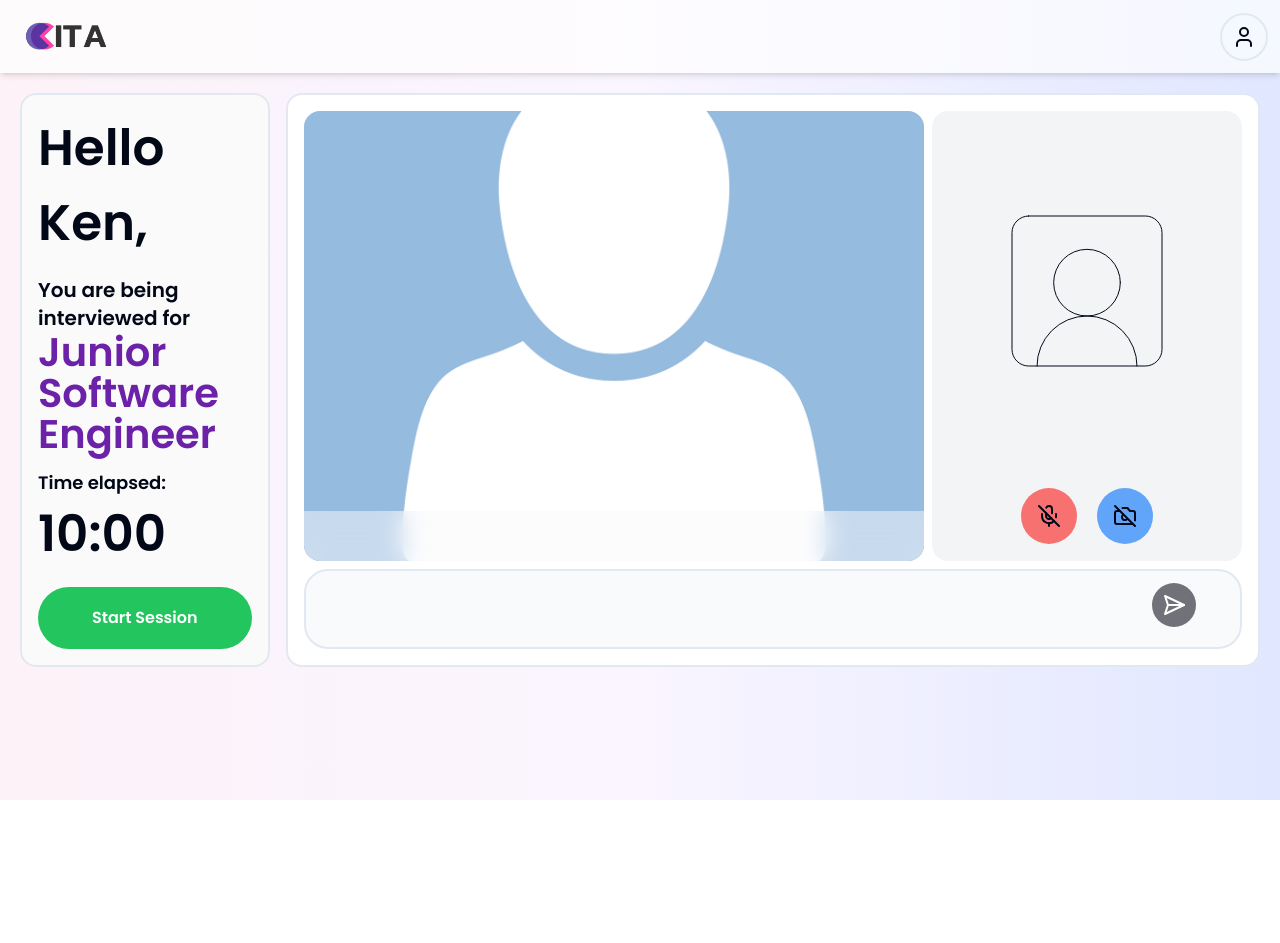
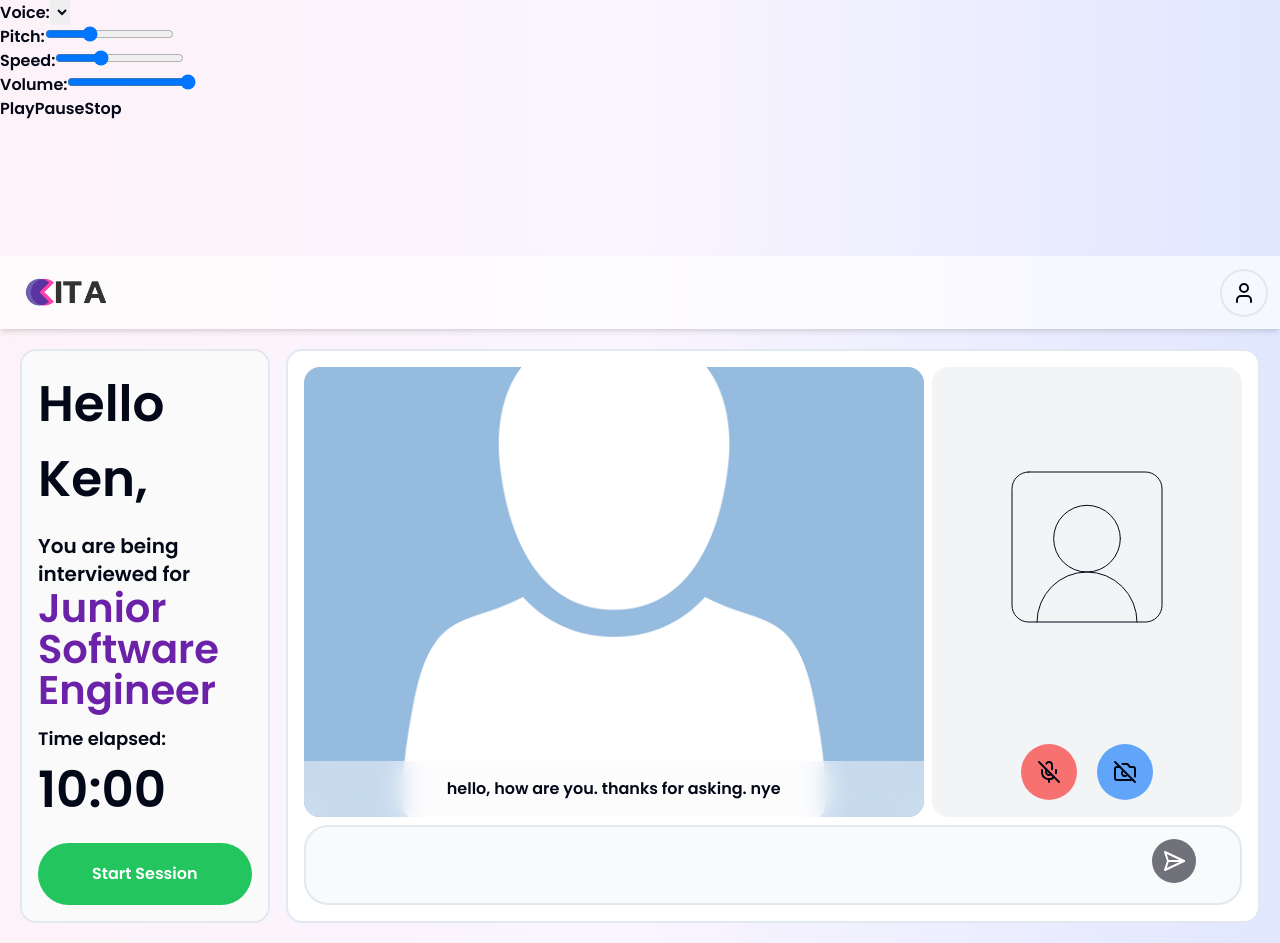
Before and after one commit to Asterdev-03/cita, a Next.js app: page /mock-test in a window 1280 px wide. Before the commit the page ends 800 px from the top, so only its background shows below. Built offline with nearby package versions, Linux system fonts and the light colour scheme.

Commit message:
Feat: Integrated TextToSpeech

```diff
--- a/app/(client-pages)/mock-test/page.tsx
+++ b/app/(client-pages)/mock-test/page.tsx
@@ -1,4 +1,6 @@
 "use client";
+
+import TextToSpeech from "@/components/TextToSpeech";
 
 import "regenerator-runtime";
 import Image from "next/image";
@@ -33,7 +35,9 @@ const MockTestPage: React.FC = () => {
   const [voiceStatus, setVoiceStatus] = useState<boolean>(false);
   const [videoStatus, setVideoStatus] = useState<boolean>(false);
   const [isModalOpen, setIsModalOpen] = useState<boolean>(false);
-  const [prompt, setPrompt] = useState<string>("");
+  const [prompt, setPrompt] = useState<string>(
+    "hello, how are you. thanks for asking. nye"
+  );
 
   const initialTime: number = 10 * 60; // 10 minutes converted to seconds
   const [time, setTime] = useState<number>(initialTime);
@@ -119,7 +123,7 @@ const MockTestPage: React.FC = () => {
     } else {
       setStartSession(true);
       setEndSession(false);
-      fetchQuestions();
+      // fetchQuestions();
     }
   }
 
@@ -148,6 +152,7 @@ const MockTestPage: React.FC = () => {
 
   return (
     <section className="min-h-screen bg-gradient-to-r from-pink-50 via-purple-50 to-indigo-100">
+      <TextToSpeech text={prompt} />
       <nav className="p-3 flex justify-between items-center bg-white/70 border-b-3 border-gray-200 shadow-md">
         <Image
           src="/images/fulllogo.png"
--- /dev/null
+++ b/components/TextToSpeech.tsx
@@ -0,0 +1,142 @@
+import React, { useState, useEffect } from "react";
+
+interface TextToSpeechProps {
+  text: string;
+}
+
+const TextToSpeech: React.FC<TextToSpeechProps> = ({ text }) => {
+  const [isPaused, setIsPaused] = useState<boolean>(false);
+  const [utterance, setUtterance] = useState<SpeechSynthesisUtterance | null>(
+    null
+  );
+  const [voice, setVoice] = useState<SpeechSynthesisVoice | null>(null);
+  const [pitch, setPitch] = useState(1);
+  const [rate, setRate] = useState(1);
+  const [volume, setVolume] = useState(1);
+
+  useEffect(() => {
+    const synth = window.speechSynthesis;
+    const u = new SpeechSynthesisUtterance(text);
+    const voices = synth.getVoices();
+
+    setUtterance(u);
+    setVoice(voices[0]);
+
+    return () => {
+      synth.cancel();
+    };
+  }, [text]);
+
+  const handlePlay = () => {
+    const synth = window.speechSynthesis;
+
+    if (isPaused) {
+      synth.resume();
+    } else {
+      if (utterance) {
+        utterance.voice = voice;
+        utterance.pitch = pitch;
+        utterance.rate = rate;
+        utterance.volume = volume;
+        synth.speak(utterance);
+      }
+    }
+    setIsPaused(false);
+  };
+
+  const handlePause = () => {
+    const synth = window.speechSynthesis;
+
+    synth.pause();
+
+    setIsPaused(true);
+  };
+
+  const handleStop = () => {
+    const synth = window.speechSynthesis;
+
+    synth.cancel();
+
+    setIsPaused(false);
+  };
+
+  const handleVoiceChange = (event: React.ChangeEvent<HTMLSelectElement>) => {
+    const voices = window.speechSynthesis.getVoices();
+    setVoice(voices.find((v) => v.name === event.target.value) || null);
+  };
+
+  const handlePitchChange = (event: React.ChangeEvent<HTMLInputElement>) => {
+    setPitch(parseFloat(event.target.value));
+  };
+
+  const handleRateChange = (event: React.ChangeEvent<HTMLInputElement>) => {
+    setRate(parseFloat(event.target.value));
+  };
+
+  const handleVolumeChange = (event: React.ChangeEvent<HTMLInputElement>) => {
+    setVolume(parseFloat(event.target.value));
+  };
+
+  return (
+    <div className="h-64">
+      <label>
+        Voice:
+        <select value={voice?.name} onChange={handleVoiceChange}>
+          {window.speechSynthesis.getVoices().map((voice) => (
+            <option key={voice.name} value={voice.name}>
+              {voice.name}
+            </option>
+          ))}
+        </select>
+      </label>
+
+      <br />
+
+      <label>
+        Pitch:
+        <input
+          type="range"
+          min="0.5"
+          max="2"
+          step="0.1"
+          value={pitch}
+          onChange={handlePitchChange}
+        />
+      </label>
+
+      <br />
+
+      <label>
+        Speed:
+        <input
+          type="range"
+          min="0.5"
+          max="2"
+          step="0.1"
+          value={rate}
+          onChange={handleRateChange}
+        />
+      </label>
+      <br />
+      <label>
+        Volume:
+        <input
+          type="range"
+          min="0"
+          max="1"
+          step="0.1"
+          value={volume}
+          onChange={handleVolumeChange}
+        />
+      </label>
+
+      <br />
+
+      <button onClick={handlePlay}>{isPaused ? "Resume" : "Play"}</button>
+      <button onClick={handlePause}>Pause</button>
+      <button onClick={handleStop}>Stop</button>
+    </div>
+  );
+};
+
+export default TextToSpeech;
```
